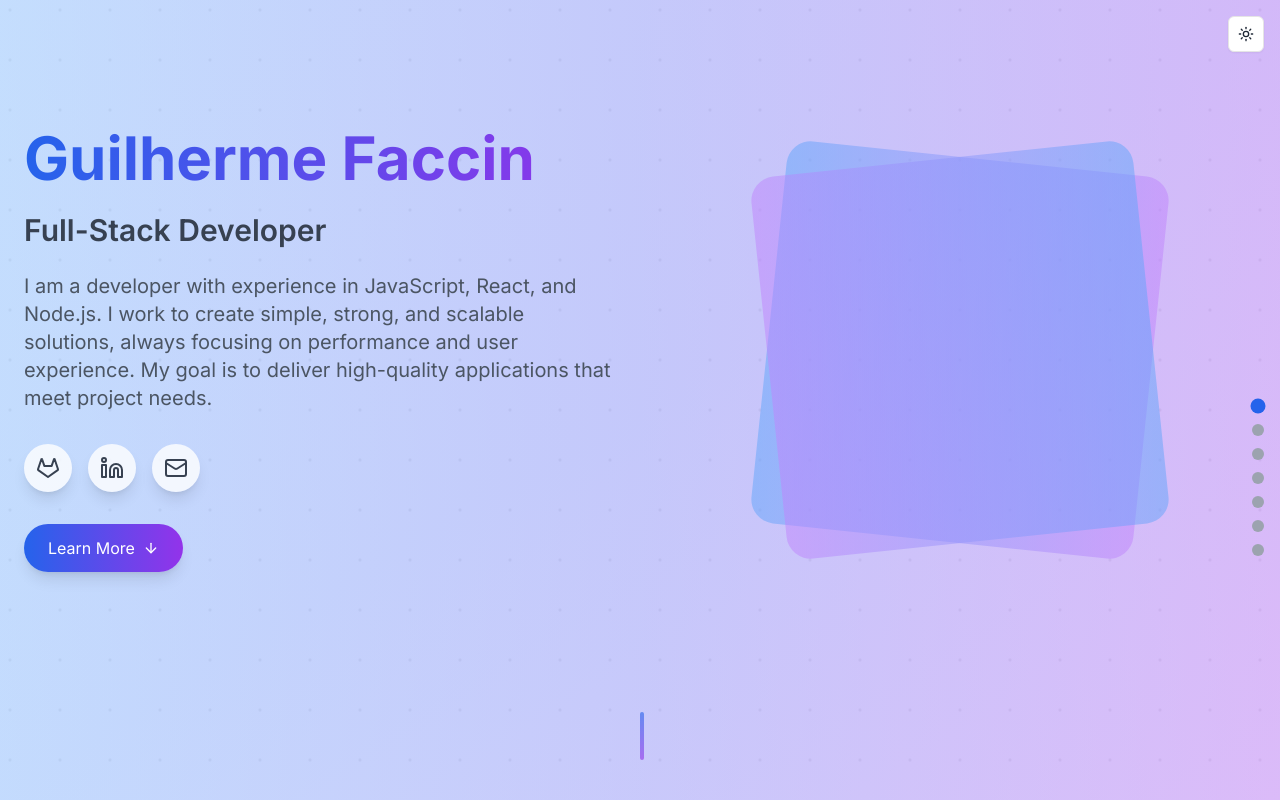
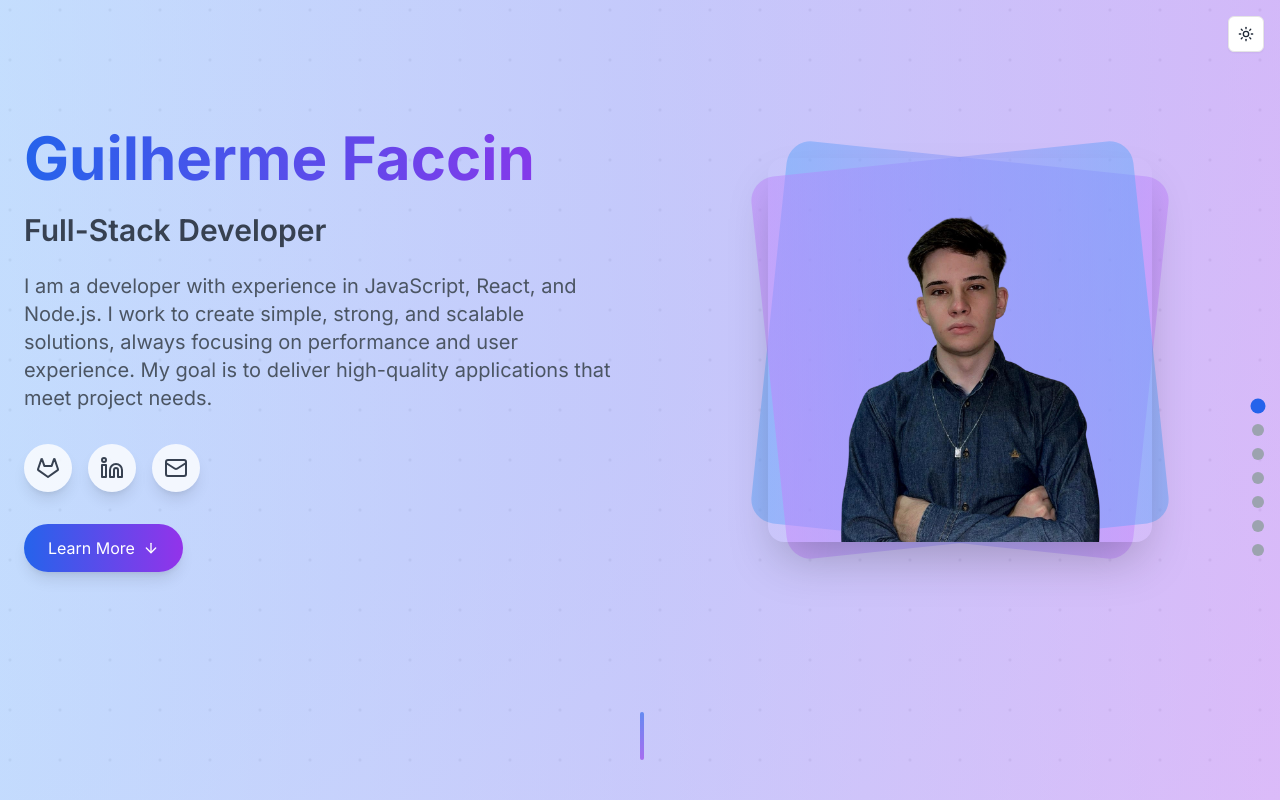
Before and after one commit to Faccin27/Portfolio-4.0, a Next.js app: page / in a window 1280 px wide. Shown: the top 800 px of the page. Built offline with nearby package versions, Linux system fonts and the light colour scheme.

Commit message:
fix: fixed deploy errors

```diff
--- a/src/app/components/About.tsx
+++ b/src/app/components/About.tsx
@@ -3,7 +3,7 @@
 import { motion } from "framer-motion";
 import { Code, Database, Server, Eye } from "lucide-react";
 import Image from "next/image";
-import Logo from '@/assets/logo2.png'
+import Logo from "@/assets/logo2.png";
 
 export default function About() {
   const skills = [
@@ -61,7 +61,7 @@ export default function About() {
             </p>
             <p className="text-xl text-gray-700 dark:text-gray-300 leading-relaxed">
               My expertise extends to modern frameworks like Next.js and state
-              management tools like Redux. I'm committed to writing clean,
+              management tools like Redux. I&apos;m committed to writing clean,
               efficient code and staying up-to-date with the latest industry
               trends to deliver cutting-edge solutions for my clients.
             </p>
@@ -91,12 +91,7 @@ export default function About() {
         </div>
       </div>
       <div className="absolute bottom-0 right-0 w-64 h-64 -mb-32 -mr-12 opacity-20">
-        <Image
-          src={Logo}
-          alt="Decorative logo"
-          width={256}
-          height={256}
-        />
+        <Image src={Logo} alt="Decorative logo" width={256} height={256} />
       </div>
     </section>
   );
--- a/src/app/components/Contact.tsx
+++ b/src/app/components/Contact.tsx
@@ -32,7 +32,8 @@ export default function Contact() {
     resolver: zodResolver(formSchema),
   })
 
-  const onSubmit = async (data: FormData) => {
+  // const onSubmit = async  (data: FormData) => {
+    const onSubmit = async  () => {
     setIsSubmitting(true)
     try {
       // Preciso fazer o back-end
--- a/src/app/components/Hero.tsx
+++ b/src/app/components/Hero.tsx
@@ -74,14 +74,16 @@ export default function Hero() {
             </p>
             <div className="flex justify-center lg:justify-start space-x-4 mb-8">
               <a
-                href="#"
+                href="https://github.com/Faccin27"
+                target="_blank"
                 className="p-3 rounded-full bg-white/80 hover:bg-white dark:bg-gray-800/80 dark:hover:bg-gray-800 transition-colors duration-300 shadow-lg hover:shadow-xl"
                 aria-label="GitHub Profile"
               >
                 <GitHub className="w-6 h-6 text-gray-700 dark:text-gray-300" />
               </a>
               <a
-                href="#"
+                href="https://www.linkedin.com/in/guilherme-faccin"
+                target="_blank"
                 className="p-3 rounded-full bg-white/80 hover:bg-white dark:bg-gray-800/80 dark:hover:bg-gray-800 transition-colors duration-300 shadow-lg hover:shadow-xl"
                 aria-label="LinkedIn Profile"
               >
@@ -89,6 +91,7 @@ export default function Hero() {
               </a>
               <a
                 href="mailto:gfaccin27@gmail.com"
+                target="_blank"
                 className="p-3 rounded-full bg-white/80 hover:bg-white dark:bg-gray-800/80 dark:hover:bg-gray-800 transition-colors duration-300 shadow-lg hover:shadow-xl"
                 aria-label="Email Contact"
               >
@@ -116,19 +119,38 @@ export default function Hero() {
             animate={{ opacity: 1, scale: 1 }}
             transition={{ duration: 0.6, delay: 0.2 }}
           >
-            <div className="relative w-72 h-72 md:w-96 md:h-96 mx-auto">
-              <div className="absolute inset-0 bg-gradient-to-r from-blue-400 to-purple-400 dark:from-blue-600 dark:to-purple-600 rounded-3xl transform rotate-6 opacity-50"></div>
-              <div className="absolute inset-0 bg-gradient-to-r from-purple-400 to-blue-400 dark:from-purple-600 dark:to-blue-600 rounded-3xl transform -rotate-6 opacity-50"></div>
-              <div className="relative rounded-2xl overflow-hidden shadow-2xl">
+            <motion.div
+              className="relative w-72 h-72 md:w-96 md:h-96 mx-auto"
+              whileHover={{ scale: 1.05 }}
+              transition={{ duration: 0.3 }}
+            >
+              <motion.div
+                className="absolute inset-0 bg-gradient-to-r from-blue-400 to-purple-400 dark:from-blue-600 dark:to-purple-600 rounded-3xl"
+                initial={{ rotate: 6, opacity: 0.5 }}
+                whileHover={{ rotate: 0, opacity: 0.7 }}
+                transition={{ duration: 0.3 }}
+              ></motion.div>
+              <motion.div
+                className="absolute inset-0 bg-gradient-to-r from-purple-400 to-blue-400 dark:from-purple-600 dark:to-blue-600 rounded-3xl"
+                initial={{ rotate: -6, opacity: 0.5 }}
+                whileHover={{ rotate: 0, opacity: 0.7 }}
+                transition={{ duration: 0.3 }}
+              ></motion.div>
+              <motion.div
+                className="relative rounded-2xl overflow-hidden shadow-2xl w-full h-full"
+                whileHover={{ scale: 1.02 }}
+                transition={{ duration: 0.3 }}
+              >
                 <Image
-                  src={Me}
+                  src={Me || "/placeholder.svg"}
                   alt="Guilherme Faccin"
-                  fill
-                  className="object-cover"
+                  width={384}
+                  height={384}
+                  className="object-cover w-full h-full"
                   priority
                 />
-              </div>
-            </div>
+              </motion.div>
+            </motion.div>
           </motion.div>
         </div>
       </div>
--- a/src/app/components/Skills.tsx
+++ b/src/app/components/Skills.tsx
@@ -3,8 +3,10 @@
 import { motion } from "framer-motion"
 import { Code, Database, Server, Layout, GitBranch, Terminal, Layers, Cpu, Globe, Workflow } from "lucide-react"
 import AnimatedSectionHeader from "./AnimatedSectionHeader"
+import { LucideIcon } from "lucide-react"
 
-const SkillIcon = ({ icon: Icon, color }: { icon: any; color: string }) => (
+
+const SkillIcon = ({ icon: Icon, color }: { icon: LucideIcon; color: string }) => (
   <div className={`p-2 rounded-full bg-white dark:bg-gray-800 shadow-lg`}>
     <Icon className={`w-6 h-6 ${color}`} />
   </div>
```
